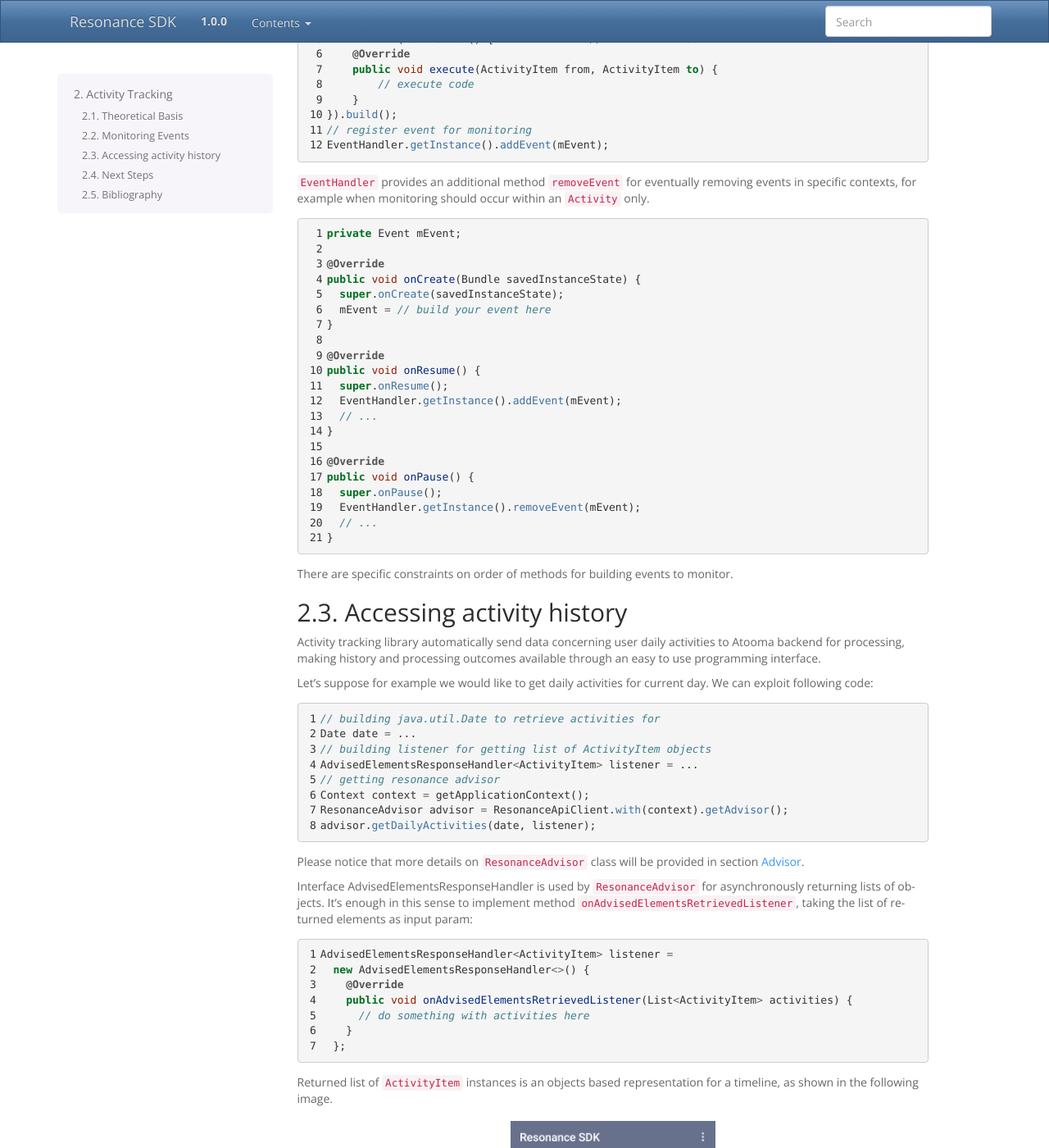
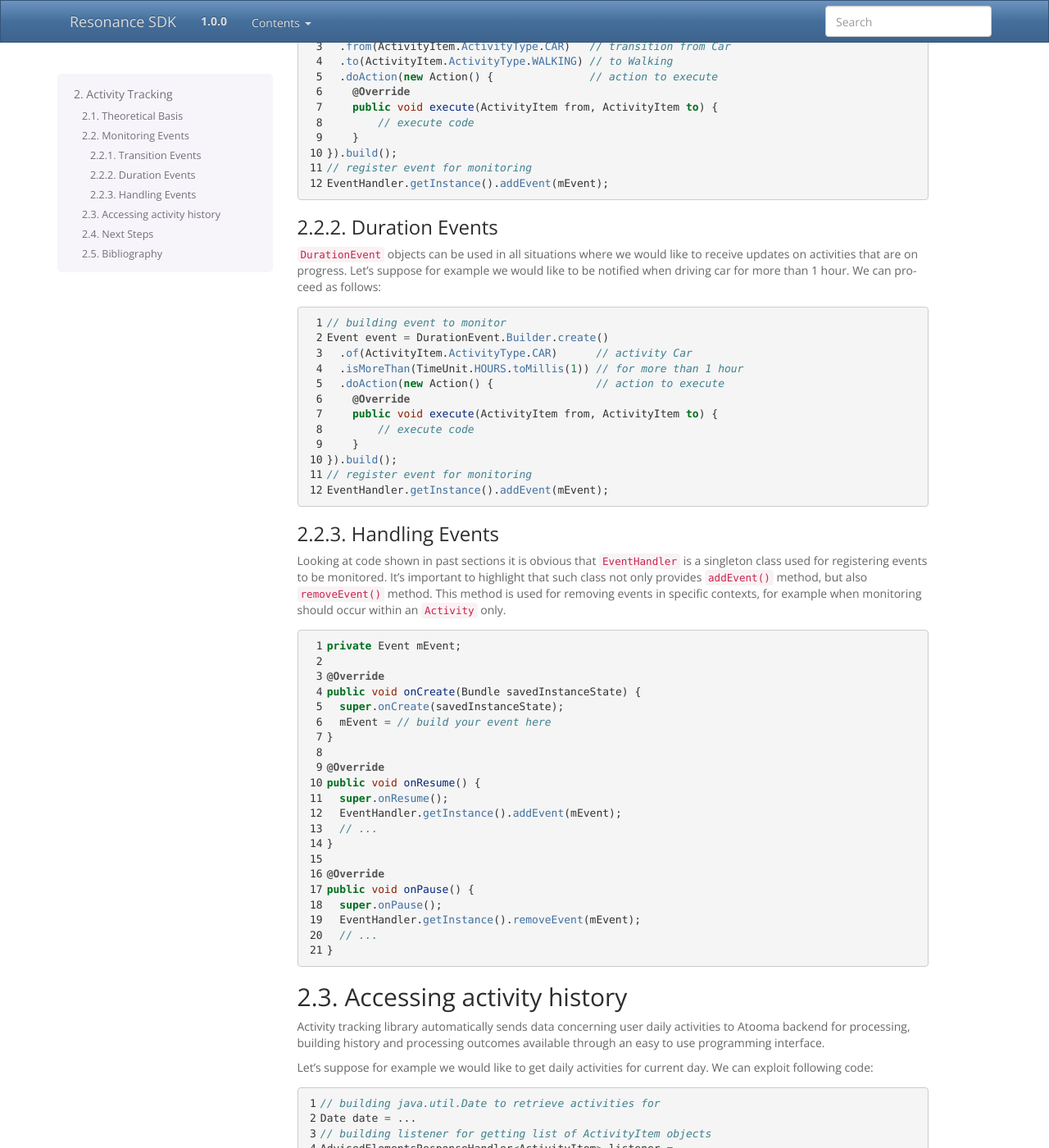
Before and after one commit to atooma/doc-resonance-sdk, a Sphinx documentation site: the page built from docs/source/activity.rst, in a window 1280 px wide and 1400 px high, scrolled down 1089 px. Shown: the whole window at 82% size. Built offline with Sphinx 7.4.7, drawn with Linux system fonts in a browser that asks for light colours; some of the changed text lies outside the part shown.

Commit message:
Improving code and organisation

```diff
--- a/docs/source/activity.rst
+++ b/docs/source/activity.rst
@@ -17,10 +17,12 @@ The activity recognition task involves mapping time-series sensor data to a sing
 
 Google's API implement those methods in order to identify what type of activity is the user doing in a specific moment, categorizing them as: *IN_VEHICLE*, *ON_BICYCLE*, *ON_FOOT*, *WALKING*, *RUNNING*, *STILL*, *TILTING*, *UNKNOWN*. To improve the results we developed a system using filters and machine leraning; this system allows us to determine very precisely the activities carried on by the user, with confidence factor from *70%* to *100%*.
 
+.. _activity-tracking-events:
+
 Monitoring Events
 ---------------------------------------
 
-Activity tracker allows to listen for updates on user activity, with possibility of effectively monitoring specific transitions.
+Activity tracker allows to listen for updates on user activity, with possibility of effectively monitoring transitions as well as duration of tasks.
 
 Below is reported the list of possible events that library is currently able to handle.
 
@@ -30,7 +32,10 @@ Below is reported the list of possible events that library is currently able to
 * Driving
 * Still
 
-Let's suppose in out Android application we would like to listen for all updates and execute specific code when each of them occur. It's enough to register an event as follows.
+Transition Events
+^^^^^^^^^^^^^^^^^^^^^^^^^^^^^^^^^^^^^^^^^^
+
+Let's suppose in out Android application we would like to listen for all updates and execute specific code when each of them occur. It's enough to register a ``TransitionEvent`` as follows.
 
 .. code-block:: java
   :linenos:
@@ -65,7 +70,31 @@ Of course it's possible to exploit ``Builder`` for defining more complex scenari
   // register event for monitoring
   EventHandler.getInstance().addEvent(mEvent);
 
-``EventHandler`` provides an additional method ``removeEvent`` for eventually removing events in specific contexts, for example when monitoring should occur within an ``Activity`` only.
+Duration Events
+^^^^^^^^^^^^^^^^^^^^^^^^^^^^^^^^^^^^^^^^^^
+
+``DurationEvent`` objects can be used in all situations where we would like to receive updates on activities that are on progress. Let's suppose for example we would like to be notified when driving car for more than 1 hour. We can proceed as follows:
+
+.. code-block:: java
+  :linenos:
+
+  // building event to monitor
+  Event event = DurationEvent.Builder.create()
+    .of(ActivityItem.ActivityType.CAR)      // activity Car
+    .isMoreThan(TimeUnit.HOURS.toMillis(1)) // for more than 1 hour
+    .doAction(new Action() {                // action to execute
+      @Override
+      public void execute(ActivityItem from, ActivityItem to) {
+          // execute code
+      }
+  }).build();
+  // register event for monitoring
+  EventHandler.getInstance().addEvent(mEvent);
+
+Handling Events
+^^^^^^^^^^^^^^^^^^^^^^^^^^^^^^^^^^^^^^^^^^
+
+Looking at code shown in past sections it is obvious that ``EventHandler`` is a singleton class used for registering events to be monitored. It's important to highlight that such class not only provides ``addEvent()`` method, but also ``removeEvent()`` method. This method is used for removing events in specific contexts, for example when monitoring should occur within an ``Activity`` only.
 
 .. code-block:: java
   :linenos:
@@ -92,12 +121,11 @@ Of course it's possible to exploit ``Builder`` for defining more complex scenari
     // ...
   }
 
-There are specific constraints on order of methods for building events to monitor.
 
 Accessing activity history
 ---------------------------------------
 
-Activity tracking library automatically send data concerning user daily activities to Atooma backend for processing, making history and processing outcomes available through an easy to use programming interface.
+Activity tracking library automatically sends data concerning user daily activities to Atooma backend for processing, building history and processing outcomes available through an easy to use programming interface.
 
 Let's suppose for example we would like to get daily activities for current day. We can exploit following code:
 
```
Also changed, not shown: other parts of docs/source/activity.rst (+1 -1 lines), docs/source/resonance.rst (+30 -7 lines).
